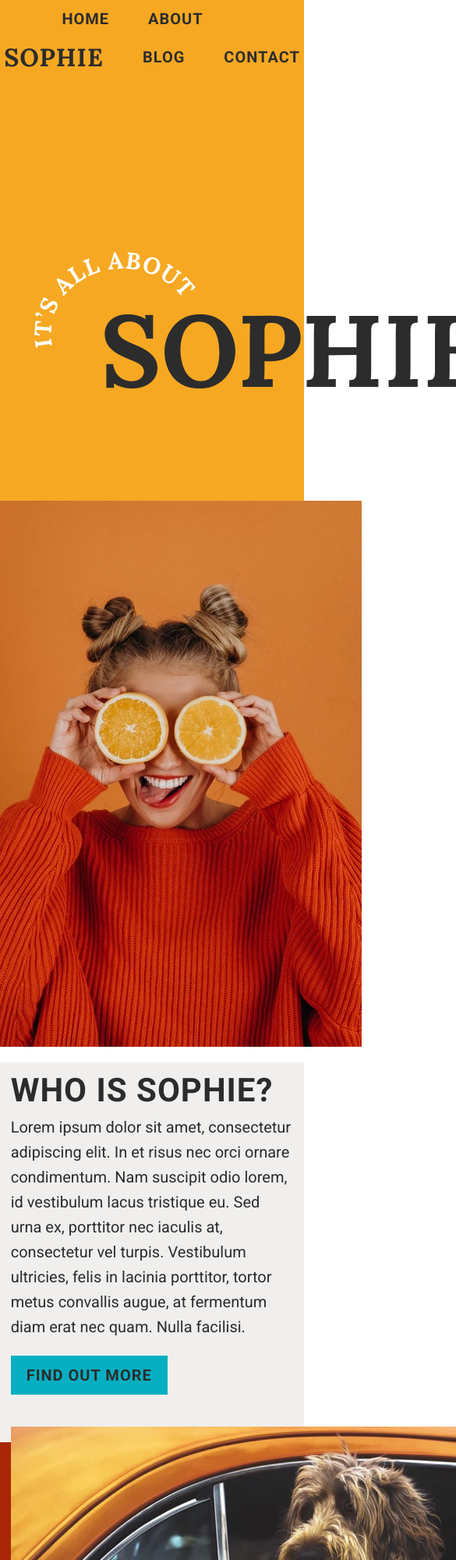
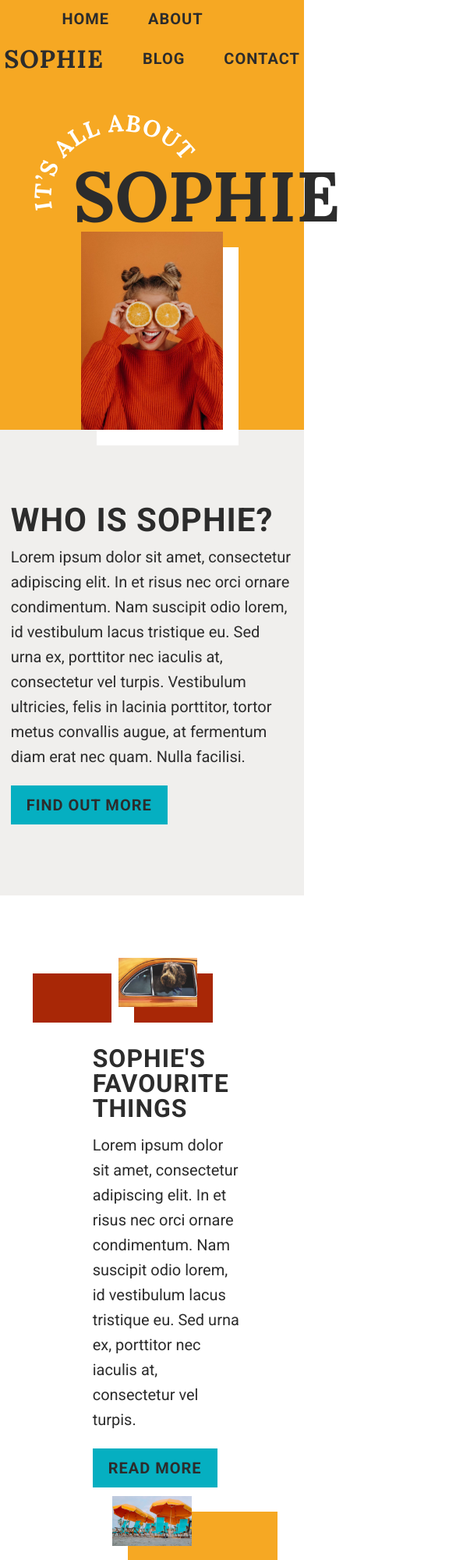
Before and after one commit to Hans-Christian/project2, a plain HTML site: page hansChristianSeverinoProject2/Sophie/index.html in a window 390 px wide. Shown: the top 2000 px of the page at 78% size, 585 px wide, since content can reach past the window. Drawn offline with Linux system fonts and the light colour scheme.

Commit message:
Working on index queries. Almost done.

```diff
--- a/hansChristianSeverinoProject2/styles/sass/_hover.scss
+++ b/hansChristianSeverinoProject2/styles/sass/_hover.scss
@@ -4,6 +4,21 @@ header a:focus,
 .fab:focus{
     color:$orangeR;
 }
+
+// Can't take credit for this block of code. Watched video on how to do this!
+header a::after{
+    content:'';
+    display:block;
+    width:0;
+    height:0.2rem;
+    transition:0.3s;
+    background-color:$orangeR;
+}
+
+header a:hover::after{
+    width:100%;
+}
+// Can't take credit for this block of code. Watched video on how to do this!
 
 .about a:hover,
 .about a:focus,
--- a/hansChristianSeverinoProject2/styles/sass/_queries.scss
+++ b/hansChristianSeverinoProject2/styles/sass/_queries.scss
@@ -0,0 +1,111 @@
+@media (max-width:1374px){
+
+    .thingsTop img{
+        top:0;
+    }
+
+    .thingsTop div,
+    .thingsBot div{
+        margin-top:7rem;
+    }
+
+    .thingsBot img{
+        bottom:-2rem;
+    }
+}
+
+@media (max-width:1319px){
+
+    .photos{
+        flex-direction:column;
+        width:calc(100% / 3);
+    }
+
+    .photos img{
+        margin-bottom:2.5rem;
+    }
+
+    .photos img:last-child{
+        margin-bottom:0;
+    }
+}
+
+@media (max-width:1274px){
+
+    #indexHeader h1{
+        font-size:9rem;
+    }
+}
+
+@media (max-width:1256px){
+    .things{
+        padding:8rem;
+    }
+
+    .thingsTop{
+        flex-direction:column;
+    }
+
+    .thingsBot{
+        flex-direction:column-reverse;
+    }
+
+    .thingsTop div,
+    .thingsBot div{
+        width:95%;
+    }
+
+    .thingsTop div{
+        margin:5rem 0 0 2.5rem;
+    }
+
+    .thingsBot div{
+        margin:7rem 0 2.5rem 0;
+    }
+
+    .thingsTop img,
+    .thingsBot img{
+        width:calc(100% / 2);
+        margin:0 auto;
+    }
+}
+
+@media (max-width:1106px){
+
+    .headerBot div > img{
+        top:4rem;
+    }
+
+    #indexHeader h1{
+        margin:-2.5rem 0 0 8rem;
+        padding:0;
+    }
+
+    .headerBot div ~ img{
+        width:calc(100% / 2);
+        margin:0 auto;
+        bottom:0;
+        right:0;
+    }
+}
+
+@media (max-width:1042px){
+
+    .blogBot{
+        flex-direction:column;
+    }
+
+    .blogBot img,
+    .blogBot div:last-child{
+        margin:0 auto;
+    }
+
+    .blogBot h2{
+        margin-top:4rem;
+    }
+
+    .blogBot div:last-child{
+        text-align:center;
+    }
+
+}
```
Also changed, not shown: hansChristianSeverinoProject2/styles/style.css.
